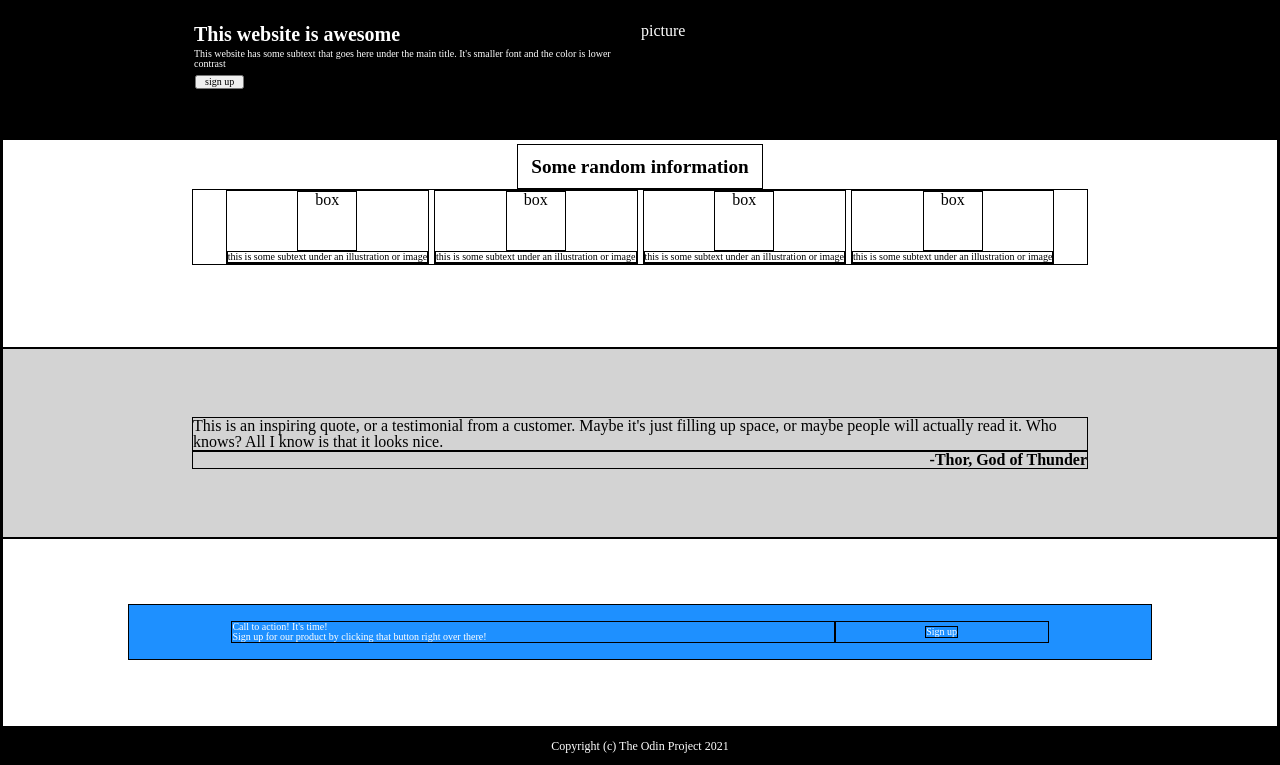
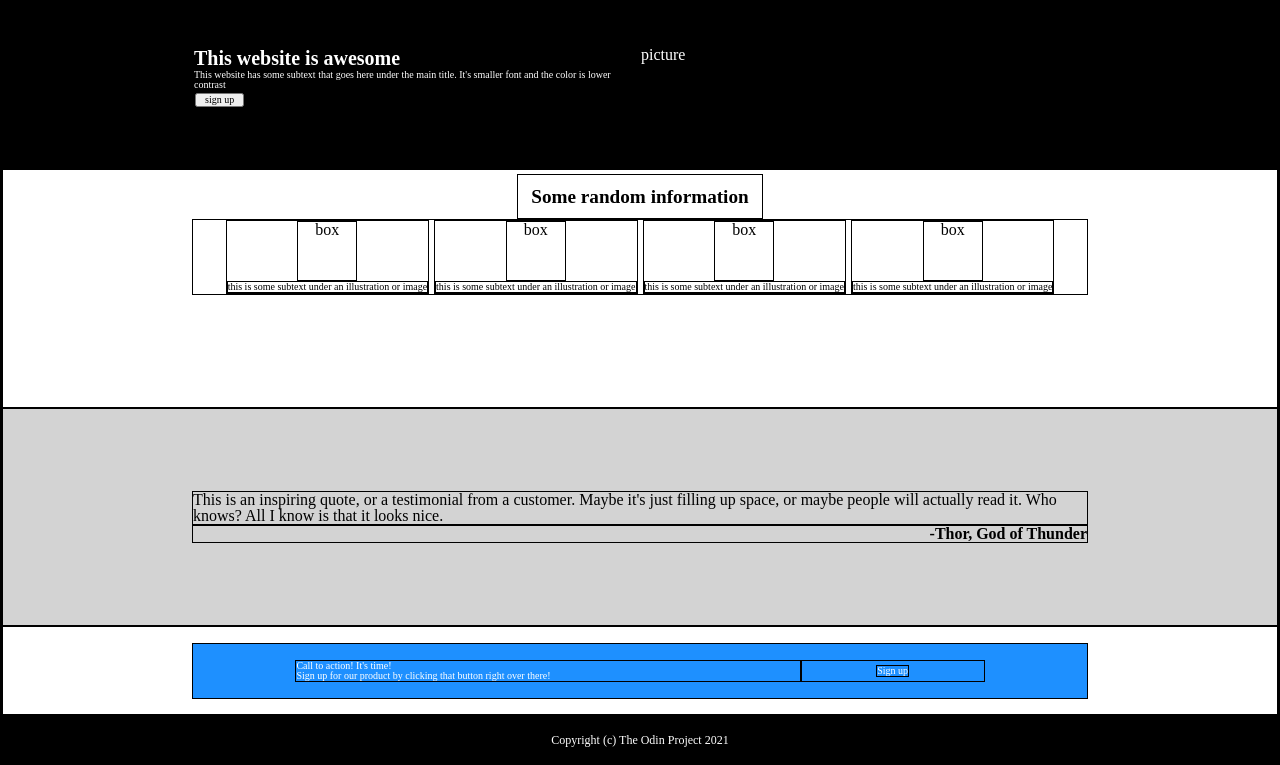
Before and after one commit to k421s/odin-landing-page, a plain HTML site: page index.html in a window 1280 px wide. Shown: the part 35-800 px from the top of the page. Drawn offline with Linux system fonts and the light colour scheme.

Commit message:
made main content sizing a proportional flex grow

```diff
--- a/style.css
+++ b/style.css
@@ -48,14 +48,14 @@ body{
 .slider{
     display: flex;
     justify-content: center;
-    padding-top: 3vh;
-    padding-bottom: 5.5vh;
+    padding-top: 6vh;
+    padding-bottom: 7vh;
 }
 
     .slider-intro{
         display: flex;
         flex-direction: column;
-        gap: 3px;
+
         width: 35vw;
     }
 
@@ -89,7 +89,7 @@ body{
     display: flex;
     flex-direction: column;
     align-items: center;
-    flex: 1;
+    flex: 5;
     padding: 10px;
     justify-content: flex-start;
     padding: 0.5vh 0.5vw 2vh 0.5vw;
@@ -128,7 +128,7 @@ body{
 .inspiring-quote{
     display: flex;
     flex-direction: column;
-    flex: 1;
+    flex: 5;
     justify-content: center;
     align-items: center;
     background-color: lightgray;
@@ -147,12 +147,12 @@ body{
     display: flex;
     justify-content: center;
     align-items: center;
-    flex: 1;
+    flex: 2;
     color: white;
 }
     .hm-content__wrapper{
         display: flex;
-        width: 80vw;
+        width: 70vw;
         /* TODO: play with the sizing of padding at different viewing sizes  */
         padding: 2vh 8vw;
         font-size: 10px;
@@ -183,6 +183,6 @@ body{
     background-color: black;
     color: white;
     font-size: 12px;
-    flex: 0 0 4.5vh;
+    flex: 0 0 6vh;
     align-items: center;
 }
```
